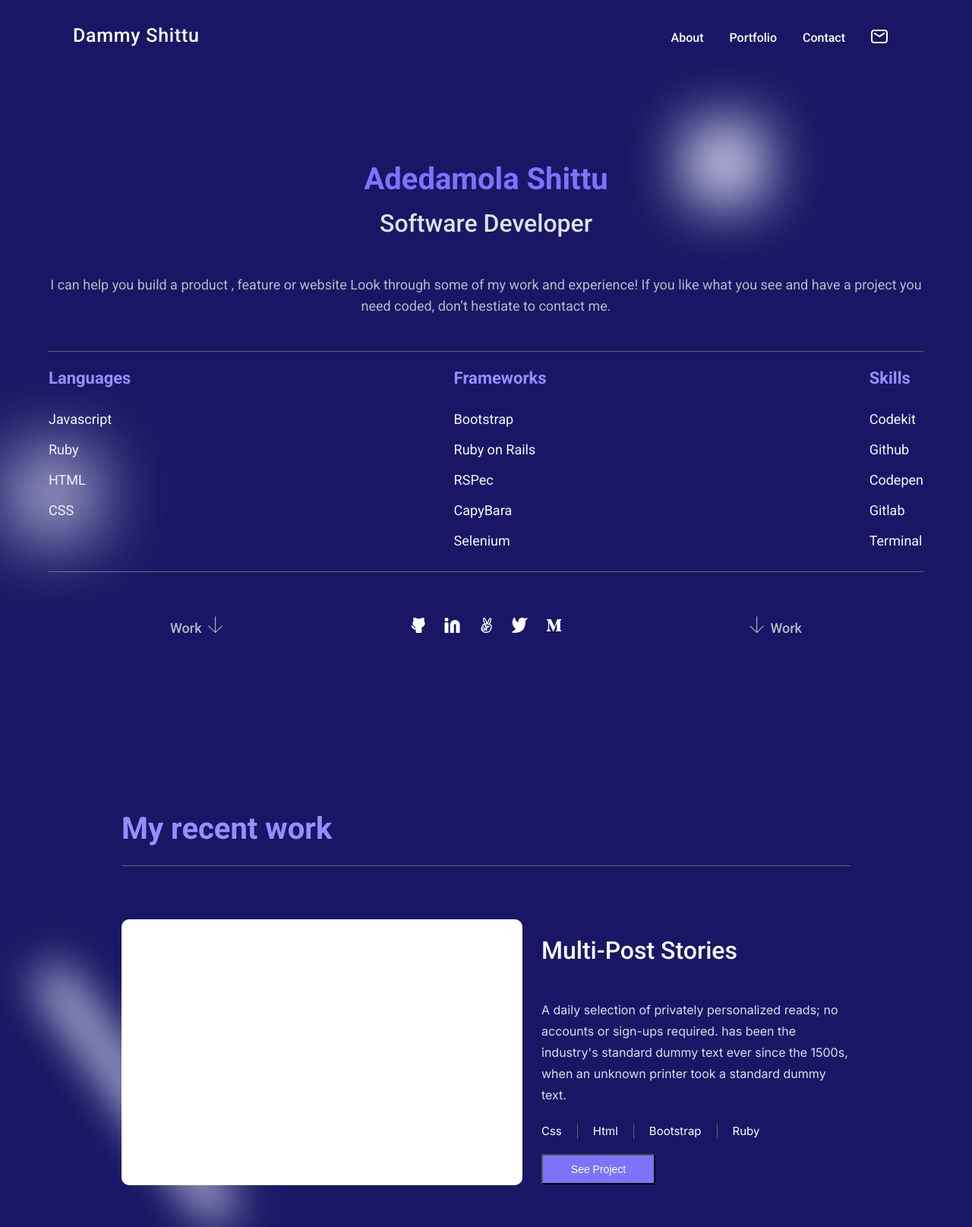
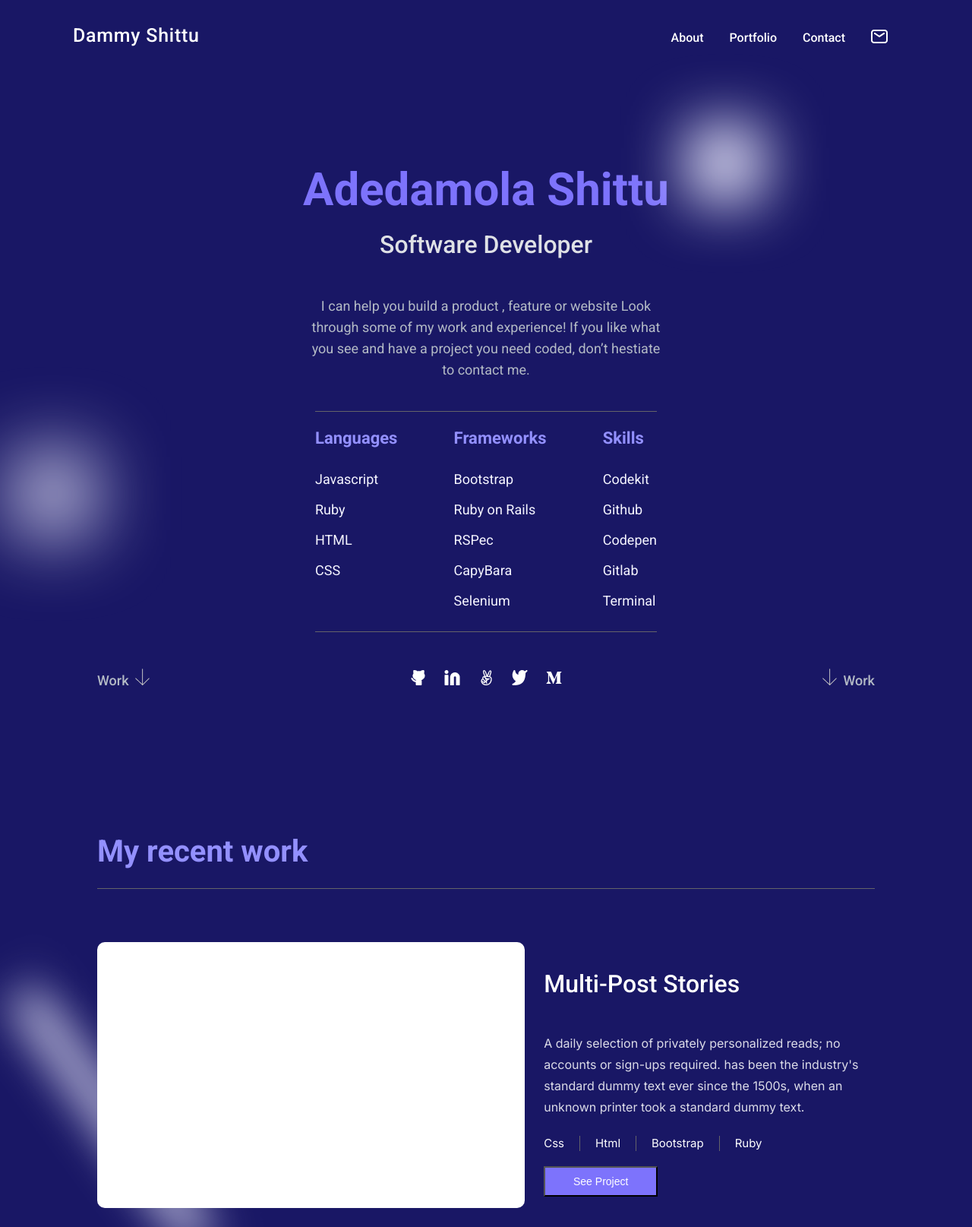
Before and after one commit to DammyShittu/Portfolio-Project, a website: page index.html in a window 1280 px wide. Shown: the top 1615 px of the page at 76% size. Drawn offline with Linux system fonts and the light colour scheme.

Commit message:
Add Media Queries From Header To Work Section

```diff
--- a/index.html
+++ b/index.html
@@ -93,7 +93,7 @@
 
     <!-- Social Media Links -->
     <section id="media">
-      <a href="#" class="work">
+      <a href="#works" class="work">
         <h2 class="work-1 first">Work</h2>
       </a>
 
@@ -105,7 +105,7 @@
         <a href="#"><img src="./img/Medium.png" alt="Github"></a>
       </div>
 
-      <a href="#" class="work">
+      <a href="#works" class="work">
         <h2 class="work-1 second">Work</h2>
       </a>
     </section>
--- a/style.css
+++ b/style.css
@@ -153,6 +153,8 @@ h1 {
 .talent {
   border-top: 1px solid #646369;
   border-bottom: 1px solid #646369;
+  width: 450px;
+  margin: 0 auto;
 }
 
 .talent .main-list {
@@ -163,6 +165,7 @@ h1 {
   list-style: none;
   margin: 20px 0;
   padding: 0;
+  width: 40%;
   text-align: left;
 }
 
@@ -190,10 +193,12 @@ h1 {
 /* Social Media Icons */
 #media {
   display: flex;
-  width: 65%;
+  flex-direction: column;
+  width: 100%;
   justify-content: space-between;
   align-items: center;
-  margin: 50px auto;
+  gap: 15px;
+  margin-top: 10px;
 }
 
 .work {
@@ -208,6 +213,10 @@ h1 {
   line-height: 32px;
   text-align: center;
   color: #b3bac5;
+}
+
+.first {
+  display: none;
 }
 
 .first::after {
@@ -231,7 +240,7 @@ h1 {
 /* Works Section */
 
 #works {
-  width: 75%;
+  width: 90%;
   margin: 0 auto;
   margin-top: 15%;
 }
@@ -257,6 +266,7 @@ h1 {
 
 .work-card {
   display: flex;
+  flex-direction: column;
   position: relative;
   justify-content: center;
   align-items: center;
@@ -280,9 +290,9 @@ h1 {
 .ellipse-2,
 .ellipse-4 {
   position: absolute;
-  width: 200px;
+  width: 100px;
   height: 100px;
-  left: 90%;
+  left: 0;
   top: 200px;
   background: #edecff url(./img/ellipse-5.svg);
   filter: blur(30px);
@@ -303,13 +313,17 @@ h1 {
 }
 
 .card {
-  width: 55%;
+  width: 90%;
   height: 350px;
   background: linear-gradient(0deg, #fff, #fff);
   flex: none;
   order: 0;
   flex-grow: 0;
   border-radius: 10px;
+}
+
+.work-card aside {
+  width: 90%;
 }
 
 .work-card .aside-1 {
@@ -368,7 +382,7 @@ h1 {
 
 .card-2,
 .card-4 {
-  order: 1;
+  order: 0;
 }
 
 /* Contact Us Section */
@@ -485,61 +499,65 @@ footer {
     position: relative;
     top: 2px;
   }
-}
 
-@media all and (max-width: 768px) {
-  .can-do ul {
-    width: 150px;
+  h1 {
+    font-size: 60px;
+    line-height: 100px;
   }
 
-  .talent {
-    width: 85%;
+  #about h2 {
+    width: 40%;
     margin: 0 auto;
+    margin-bottom: 40px;
   }
 
   #media {
-    flex-direction: column;
-    gap: 15px;
-    margin-top: 30px;
+    flex-direction: row;
+    width: 80%;
+    margin: 0 auto;
+    margin-top: 40px;
+  }
+
+  .talent .main-list {
+    width: auto;
   }
 
   .first {
-    display: none;
+    display: block;
   }
 
   #works {
-    width: 90%;
+    width: 80%;
     margin: 0 auto;
+    margin-top: 12%;
   }
 
   .work-card {
-    flex-direction: column;
-    justify-content: center;
+    flex-direction: row;
   }
 
   .card {
-    width: 90%;
-    margin: 0 auto;
+    width: 55%;
   }
 
   .card-2,
   .card-4 {
-    order: 0;
+    order: 1;
   }
 
   .work-card aside {
-    display: flex;
-    flex-direction: column;
-    justify-content: center;
-    width: 90%;
+    width: 100%;
+    overflow: hidden;
   }
 
   .ellipse-2,
   .ellipse-4 {
-    width: 100px;
-    left: 0;
+    width: 200px;
+    left: 90%;
   }
+}
 
+@media all and (max-width: 768px) {
   .form-1 {
     flex-direction: column;
   }
```
